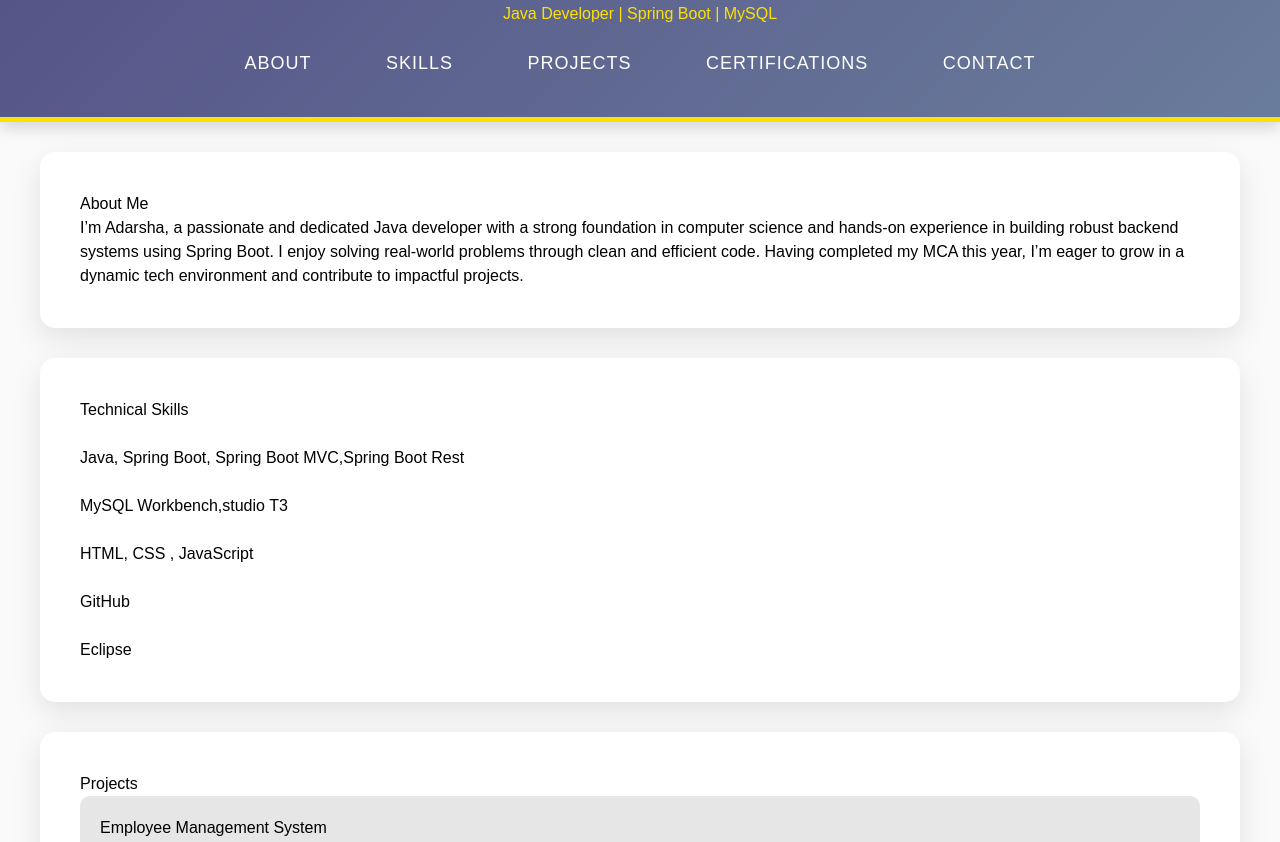
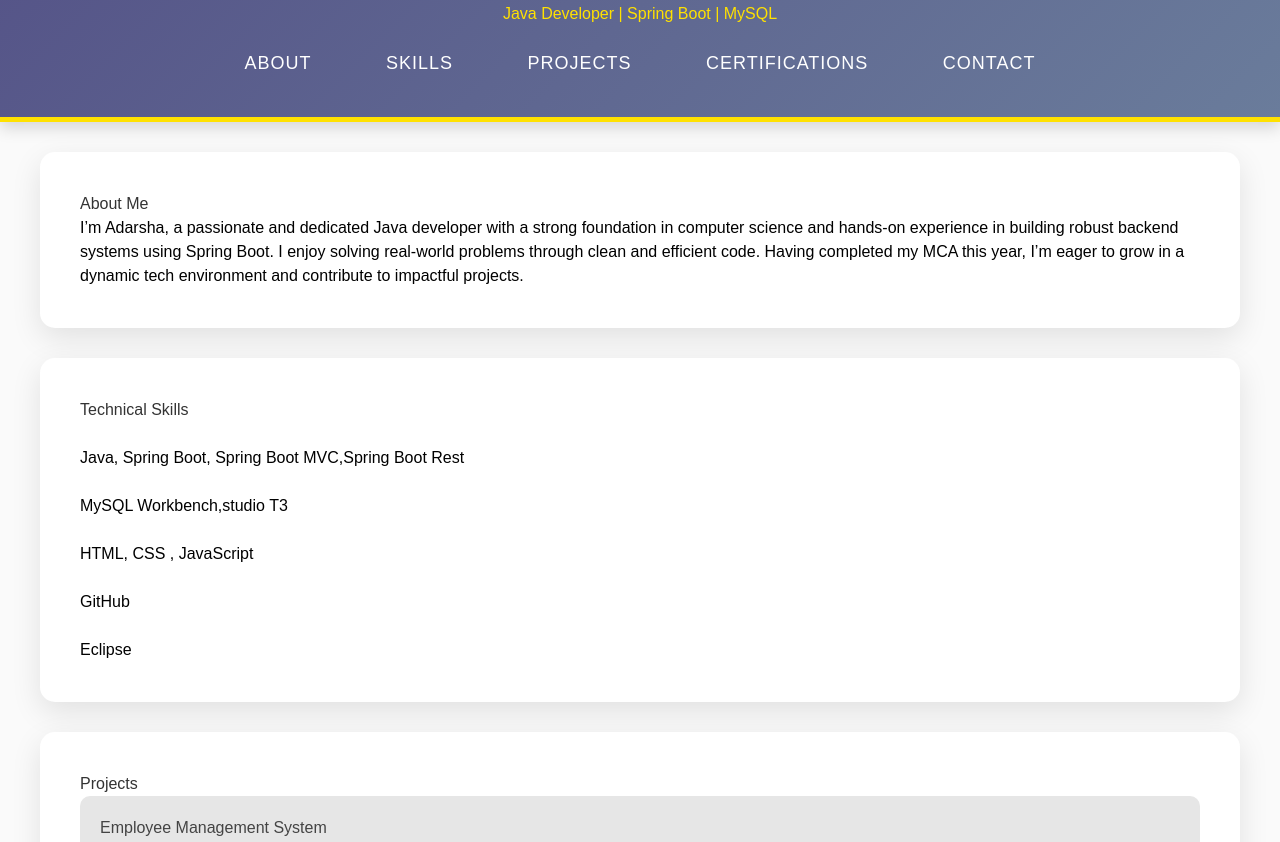
Before and after one commit to pikul8637/portfolio-of-pikul, a plain HTML site: page index.html in a window 1280 px wide. Shown: the part 110-952 px from the top of the page. Drawn offline with nearby package versions, Linux system fonts and the light colour scheme.

Commit message:
styles.css

```diff
--- a/styles.css
+++ b/styles.css
@@ -58,6 +58,20 @@ section {
     box-shadow: 0 10px 30px rgba(0, 0, 0, 0.1); /* More pronounced shadow */
 }
 
+h2 {
+    font-size: 32px;
+    font-weight: 700; /* Bold */
+    margin-bottom: 20px;
+    color: #333;
+}
+
+h3 {
+    font-size: 24px;
+    font-weight: 600; /* Semi-bold */
+    margin-bottom: 15px;
+    color: #444;
+}
+
 .project {
     background: #e6e6e6;
     padding: 20px;
```
